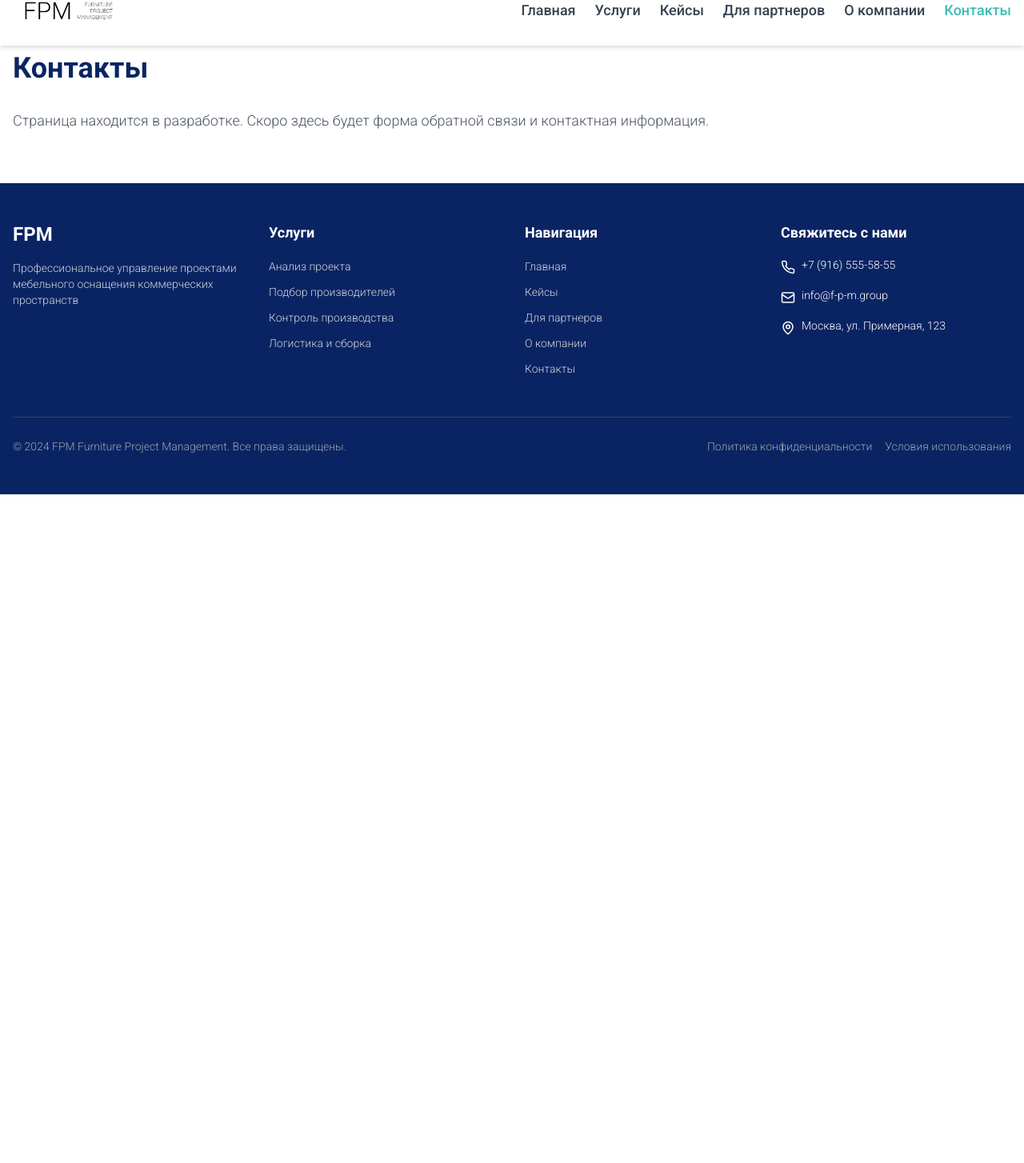
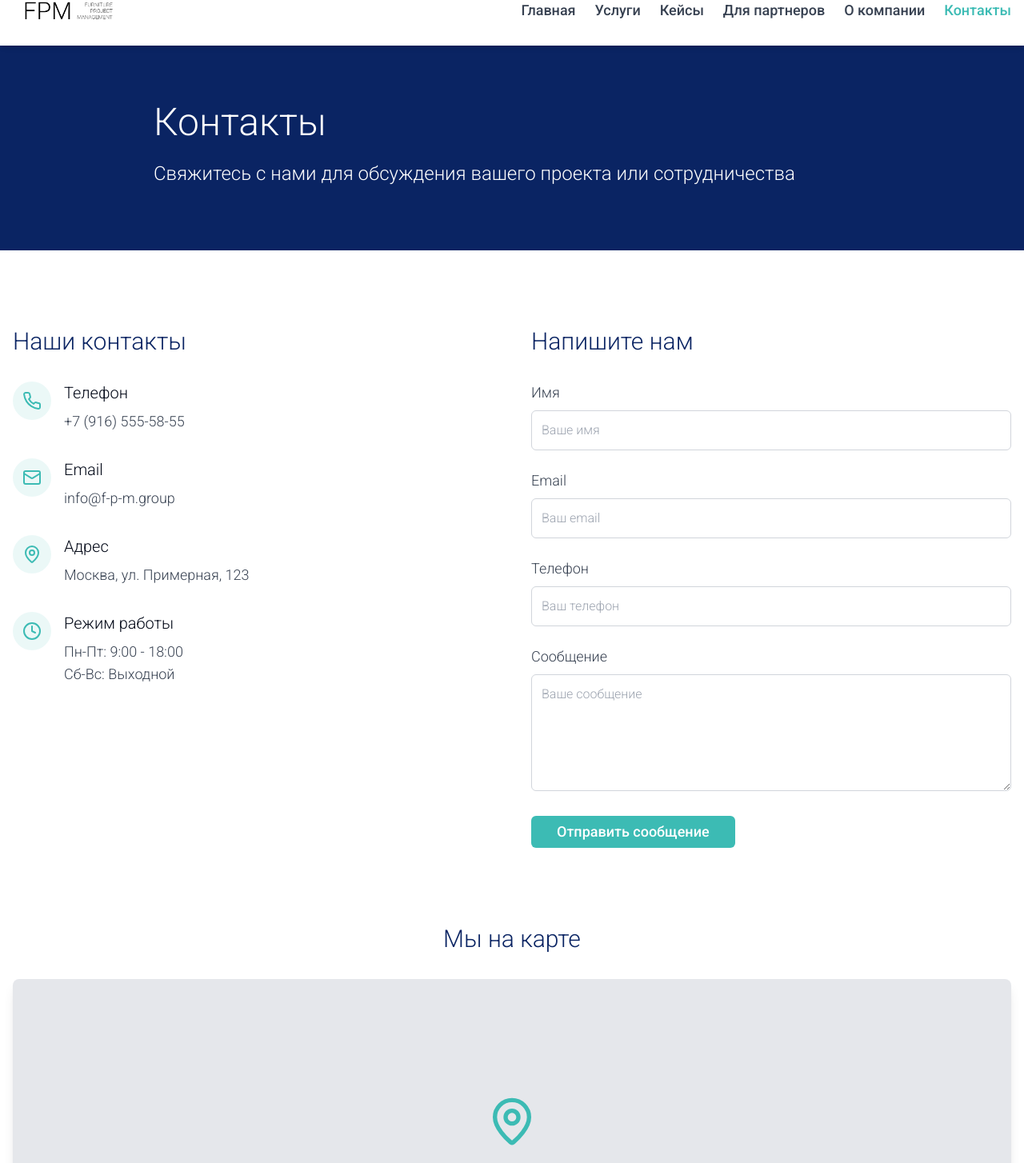
Before and after one commit to Tarol73/fpm-furniture-flow, a React (Vite) app: page /contact in a window 1280 px wide. Shown: the part 31-1485 px from the top of the page at 80% size. Before the commit the page ends 800 px from the top, so only its background shows below. Built offline with nearby package versions, Linux system fonts and the light colour scheme.

Commit message:
Fix: Implement About Us and Contact pages
- Fixed navigation to About Us page.
- Applied Roboto Light font to all sections.
- Developed Contact page and linked it to the menu.

```diff
--- a/src/App.tsx
+++ b/src/App.tsx
@@ -8,7 +8,7 @@ import Index from "./pages/Index";
 import Services from "./pages/Services";
 import Projects from "./pages/Projects";
 import Partners from "./pages/Partners";
-import About from "./pages/About";
+import AboutPage from "./pages/About";
 import Contact from "./pages/Contact";
 import NotFound from "./pages/NotFound";
 
@@ -25,7 +25,7 @@ const App = () => (
           <Route path="/services" element={<Services />} />
           <Route path="/projects" element={<Projects />} />
           <Route path="/partners" element={<Partners />} />
-          <Route path="/about" element={<About />} />
+          <Route path="/about" element={<AboutPage />} />
           <Route path="/contact" element={<Contact />} />
           {/* ADD ALL CUSTOM ROUTES ABOVE THE CATCH-ALL "*" ROUTE */}
           <Route path="*" element={<NotFound />} />
--- a/src/index.css
+++ b/src/index.css
@@ -1,3 +1,4 @@
+
 @import url('https://fonts.googleapis.com/css2?family=Roboto:wght@300;400;500;700&display=swap');
 
 @tailwind base;
@@ -99,15 +100,19 @@
   }
 
   h1 {
-    @apply text-4xl md:text-5xl;
+    @apply text-4xl md:text-5xl font-light;
   }
 
   h2 {
-    @apply text-3xl md:text-4xl;
+    @apply text-3xl md:text-4xl font-light;
   }
 
   h3 {
-    @apply text-2xl md:text-3xl;
+    @apply text-2xl md:text-3xl font-light;
+  }
+
+  p, span, a, li, button, input, textarea, select, label {
+    @apply font-light;
   }
 
   .section-padding {
--- a/src/pages/Contact.tsx
+++ b/src/pages/Contact.tsx
@@ -1,20 +1,200 @@
 
-import React from 'react';
+import React, { useEffect } from 'react';
 import Navbar from '@/components/layout/Navbar';
 import Footer from '@/components/layout/Footer';
+import { Phone, Mail, MapPin, Clock, Users } from 'lucide-react';
+import { Button } from '@/components/ui/button';
 
 const Contact = () => {
+  useEffect(() => {
+    // Scroll to top when component mounts
+    window.scrollTo(0, 0);
+
+    // Initialize animation on scroll
+    const animatedElements = document.querySelectorAll('.animate-on-scroll');
+
+    const observer = new IntersectionObserver((entries) => {
+      entries.forEach(entry => {
+        if (entry.isIntersecting) {
+          entry.target.classList.add('visible');
+        }
+      });
+    }, { threshold: 0.1 });
+
+    animatedElements.forEach(el => {
+      observer.observe(el);
+    });
+
+    return () => {
+      animatedElements.forEach(el => {
+        observer.unobserve(el);
+      });
+    };
+  }, []);
+
   return (
-    <div className="min-h-screen">
+    <div className="min-h-screen bg-white">
       <Navbar />
-      <main className="pt-24 pb-16">
+
+      {/* Hero section */}
+      <section className="pt-28 pb-16 md:pt-40 md:pb-20 bg-fpm-blue text-white">
         <div className="container mx-auto px-4">
-          <h1 className="text-4xl font-bold text-fpm-blue mb-8">Контакты</h1>
-          <p className="text-lg text-gray-600">
-            Страница находится в разработке. Скоро здесь будет форма обратной связи и контактная информация.
-          </p>
+          <div className="max-w-4xl mx-auto">
+            <h1 className="text-4xl md:text-5xl font-light mb-6 animate-on-scroll">Контакты</h1>
+            <p className="text-xl md:text-2xl font-light leading-relaxed animate-on-scroll">
+              Свяжитесь с нами для обсуждения вашего проекта или сотрудничества
+            </p>
+          </div>
         </div>
-      </main>
+      </section>
+
+      {/* Contact info section */}
+      <section className="py-16 md:py-24">
+        <div className="container mx-auto px-4">
+          <div className="grid grid-cols-1 md:grid-cols-2 gap-12">
+            {/* Contact info */}
+            <div className="animate-on-scroll">
+              <h2 className="text-3xl font-light text-fpm-blue mb-8">Наши контакты</h2>
+
+              <div className="space-y-8">
+                <div className="flex items-start">
+                  <div className="w-12 h-12 rounded-full bg-fpm-teal/10 flex items-center justify-center mr-4">
+                    <Phone className="w-6 h-6 text-fpm-teal" />
+                  </div>
+                  <div>
+                    <h3 className="text-xl font-light mb-2">Телефон</h3>
+                    <p className="text-lg text-gray-700">+7 (916) 555-58-55</p>
+                  </div>
+                </div>
+
+                <div className="flex items-start">
+                  <div className="w-12 h-12 rounded-full bg-fpm-teal/10 flex items-center justify-center mr-4">
+                    <Mail className="w-6 h-6 text-fpm-teal" />
+                  </div>
+                  <div>
+                    <h3 className="text-xl font-light mb-2">Email</h3>
+                    <p className="text-lg text-gray-700">info@f-p-m.group</p>
+                  </div>
+                </div>
+
+                <div className="flex items-start">
+                  <div className="w-12 h-12 rounded-full bg-fpm-teal/10 flex items-center justify-center mr-4">
+                    <MapPin className="w-6 h-6 text-fpm-teal" />
+                  </div>
+                  <div>
+                    <h3 className="text-xl font-light mb-2">Адрес</h3>
+                    <p className="text-lg text-gray-700">Москва, ул. Примерная, 123</p>
+                  </div>
+                </div>
+
+                <div className="flex items-start">
+                  <div className="w-12 h-12 rounded-full bg-fpm-teal/10 flex items-center justify-center mr-4">
+                    <Clock className="w-6 h-6 text-fpm-teal" />
+                  </div>
+                  <div>
+                    <h3 className="text-xl font-light mb-2">Режим работы</h3>
+                    <p className="text-lg text-gray-700">Пн-Пт: 9:00 - 18:00</p>
+                    <p className="text-lg text-gray-700">Сб-Вс: Выходной</p>
+                  </div>
+                </div>
+              </div>
+            </div>
+
+            {/* Contact form */}
+            <div className="animate-on-scroll">
+              <h2 className="text-3xl font-light text-fpm-blue mb-8">Напишите нам</h2>
+
+              <form className="space-y-6">
+                <div>
+                  <label htmlFor="name" className="block text-lg text-gray-700 mb-2">Имя</label>
+                  <input
+                    type="text"
+                    id="name"
+                    className="w-full border border-gray-300 rounded-md p-3 focus:outline-none focus:ring-2 focus:ring-fpm-teal"
+                    placeholder="Ваше имя"
+                    required
+                  />
+                </div>
+
+                <div>
+                  <label htmlFor="email" className="block text-lg text-gray-700 mb-2">Email</label>
+                  <input
+                    type="email"
+                    id="email"
+                    className="w-full border border-gray-300 rounded-md p-3 focus:outline-none focus:ring-2 focus:ring-fpm-teal"
+                    placeholder="Ваш email"
+                    required
+                  />
+                </div>
+
+                <div>
+                  <label htmlFor="phone" className="block text-lg text-gray-700 mb-2">Телефон</label>
+                  <input
+                    type="tel"
+                    id="phone"
+                    className="w-full border border-gray-300 rounded-md p-3 focus:outline-none focus:ring-2 focus:ring-fpm-teal"
+                    placeholder="Ваш телефон"
+                  />
+                </div>
+
+                <div>
+                  <label htmlFor="message" className="block text-lg text-gray-700 mb-2">Сообщение</label>
+                  <textarea
+                    id="message"
+                    rows={5}
+                    className="w-full border border-gray-300 rounded-md p-3 focus:outline-none focus:ring-2 focus:ring-fpm-teal"
+                    placeholder="Ваше сообщение"
+                    required
+                  ></textarea>
+                </div>
+
+                <Button className="bg-fpm-teal hover:bg-fpm-teal/90 text-white px-8 py-3 text-lg">
+                  Отправить сообщение
+                </Button>
+              </form>
+            </div>
+          </div>
+        </div>
+      </section>
+
+      {/* Map section */}
+      <section className="pb-16 md:pb-24">
+        <div className="container mx-auto px-4">
+          <h2 className="text-3xl font-light text-fpm-blue mb-8 text-center animate-on-scroll">Мы на карте</h2>
+
+          <div className="rounded-lg overflow-hidden shadow-lg h-[400px] animate-on-scroll">
+            {/* Placeholder for map - in a real project, you would integrate Google Maps or similar */}
+            <div className="w-full h-full bg-gray-200 flex items-center justify-center">
+              <div className="text-center">
+                <MapPin className="w-16 h-16 text-fpm-teal mx-auto mb-4" />
+                <p className="text-xl text-gray-700">Москва, ул. Примерная, 123</p>
+              </div>
+            </div>
+          </div>
+        </div>
+      </section>
+
+      {/* CTA section */}
+      <section className="py-16 md:py-24 bg-fpm-blue text-white">
+        <div className="container mx-auto px-4">
+          <div className="max-w-4xl mx-auto text-center animate-on-scroll">
+            <div className="flex items-center justify-center mb-6">
+              <div className="w-16 h-16 rounded-full bg-white/10 flex items-center justify-center">
+                <Users className="w-8 h-8 text-white" />
+              </div>
+            </div>
+            <h2 className="text-3xl md:text-4xl font-light mb-6">Готовы начать сотрудничество?</h2>
+            <p className="text-xl leading-relaxed mb-8">
+              Наша команда профессионалов готова помочь вам с проектом мебельного оснащения.
+              Свяжитесь с нами сегодня для консультации.
+            </p>
+            <Button className="bg-fpm-teal hover:bg-fpm-teal/90 text-white px-8 py-3 text-lg">
+              Обсудить проект
+            </Button>
+          </div>
+        </div>
+      </section>
+
       <Footer />
     </div>
   );
```
